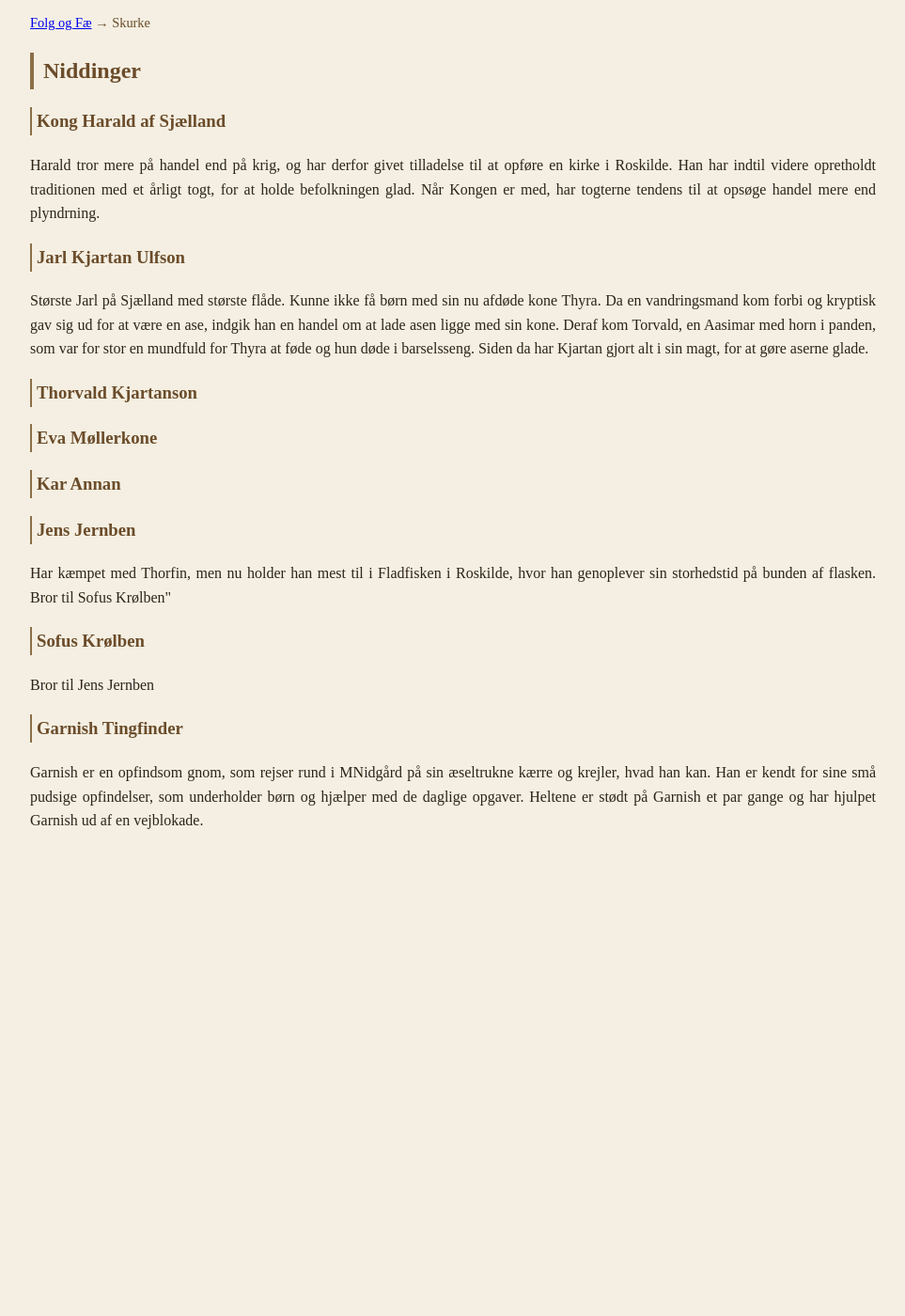
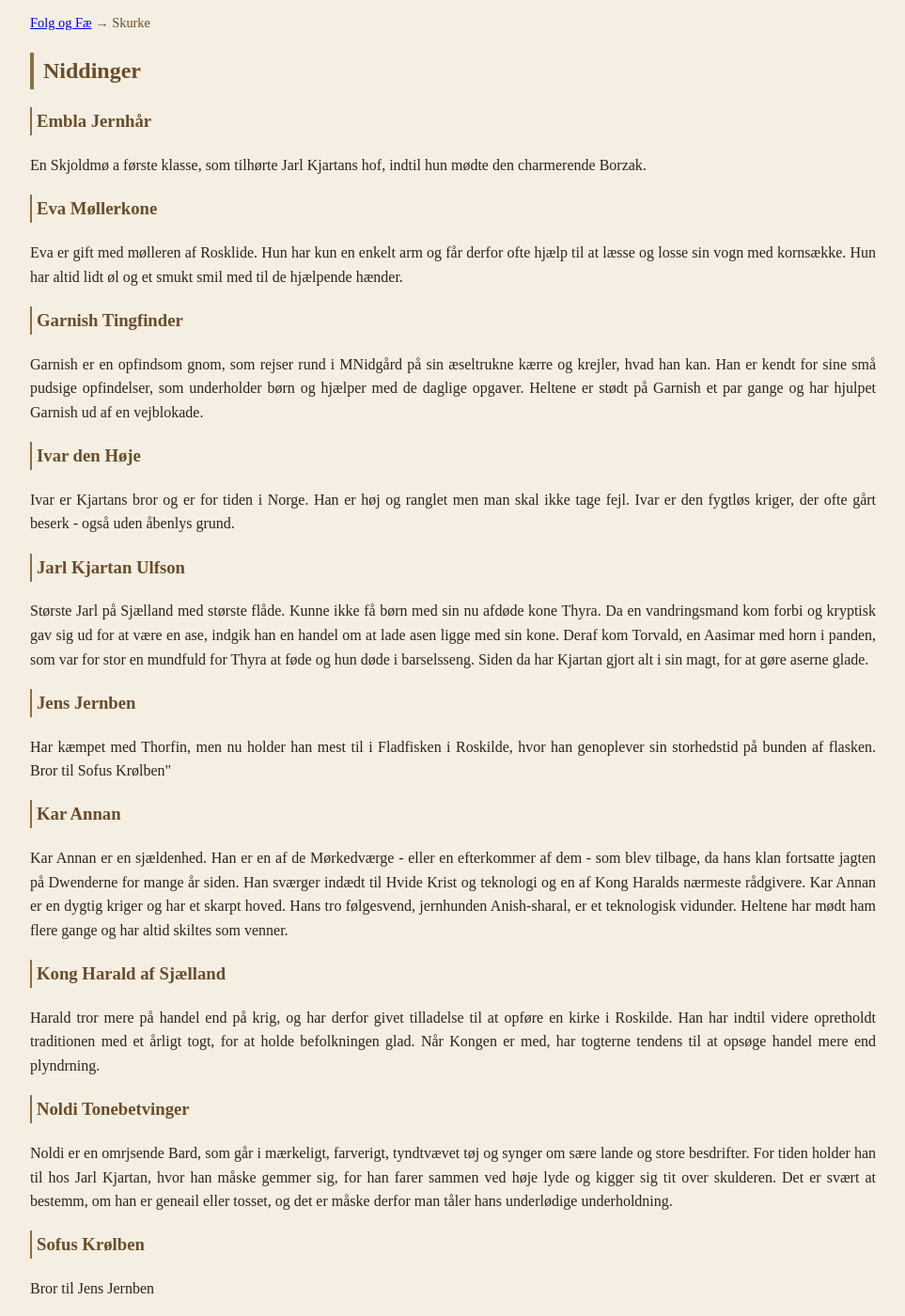
Before and after one commit to Stoffer75/den2side.dk, a Jekyll site: the page built from karakterer/npc.html, in a window 1280 px wide and 1400 px high, scrolled down 334 px. Shown: the whole window at 94% size, without its empty margins (158-1121 px from the left). Built offline with Jekyll 4.4.1, drawn with Linux system fonts in a browser that asks for light colours; before the commit the page ends 1256 px from its top, so only the background shows below that; some of the changed text lies outside the part shown.

Commit message:
Update npc.html

```diff
--- a/karakterer/npc.html
+++ b/karakterer/npc.html
@@ -8,10 +8,22 @@ title: Danevang
 
 <h2>Niddinger</h2>
 
-  <h3>Kong Harald af Sjælland</h3>
-    <p>Harald tror mere på handel end på krig, og har derfor givet tilladelse til at opføre en kirke i Roskilde.
-        Han har indtil videre opretholdt traditionen med et årligt togt, for at holde befolkningen glad.
-        Når Kongen er med, har togterne tendens til at opsøge handel mere end plyndrning.</p>
+  <h3>Embla Jernhår</h3>
+    <p>En Skjoldmø a første klasse, som tilhørte Jarl Kjartans hof, indtil hun mødte den charmerende Borzak.</p>
+
+  <h3>Eva Møllerkone</h3>
+    <p>Eva er gift med mølleren af Rosklide.
+        Hun har kun en enkelt arm og får derfor ofte hjælp til at læsse og losse sin vogn med kornsække.
+        Hun har altid lidt øl og et smukt smil med til de hjælpende hænder.</p>
+
+  <h3>Garnish Tingfinder</h3>
+    <p>Garnish er en opfindsom gnom, som rejser rund i MNidgård på sin æseltrukne kærre og krejler, hvad han kan.
+        Han er kendt for sine små pudsige opfindelser, som underholder børn og hjælper med de daglige opgaver.
+        Heltene er stødt på Garnish et par gange og har hjulpet Garnish ud af en vejblokade.</p>
+
+  <h3>Ivar den Høje</h3>
+    <p>Ivar er Kjartans bror og er for tiden i Norge. Han er høj og ranglet men man skal ikke tage fejl.
+        Ivar er den fygtløs kriger, der ofte gårt beserk - også uden åbenlys grund.</p>
 
   <h3>Jarl Kjartan Ulfson</h3>
     <p>Største Jarl på Sjælland med største flåde.
@@ -20,23 +32,32 @@ title: Danevang
         Deraf kom Torvald, en Aasimar med horn i panden, som var for stor en mundfuld for Thyra at føde og hun døde i barselsseng.
         Siden da har Kjartan gjort alt i sin magt, for at gøre aserne glade.</p>
 
-  <h3>Thorvald Kjartanson</h3>
-    <p></p>
-
-  <h3>Eva Møllerkone</h3>
-    <p></p>
-
-  <h3>Kar Annan</h3>
-    <p></p>
-
   <h3>Jens Jernben</h3>
     <p>Har kæmpet med Thorfin, men nu holder han mest til i Fladfisken i Roskilde, hvor han genoplever sin storhedstid på bunden af flasken.
         Bror til Sofus Krølben"</p>
 
+  <h3>Kar Annan</h3>
+    <p>Kar Annan er en sjældenhed. Han er en af de Mørkedværge - eller en efterkommer af dem - som blev tilbage, da hans klan fortsatte jagten på Dwenderne for mange år siden.
+        Han sværger indædt til Hvide Krist og teknologi og en af Kong Haralds nærmeste rådgivere.
+        Kar Annan er en dygtig kriger og har et skarpt hoved. Hans tro følgesvend, jernhunden Anish-sharal, er et teknologisk vidunder.
+        Heltene har mødt ham flere gange og har altid skiltes som venner.</p>
+
+  <h3>Kong Harald af Sjælland</h3>
+    <p>Harald tror mere på handel end på krig, og har derfor givet tilladelse til at opføre en kirke i Roskilde.
+        Han har indtil videre opretholdt traditionen med et årligt togt, for at holde befolkningen glad.
+        Når Kongen er med, har togterne tendens til at opsøge handel mere end plyndrning.</p>
+
+  <h3>Noldi Tonebetvinger</h3>
+    <p>Noldi er en omrjsende Bard, som går i mærkeligt, farverigt, tyndtvævet tøj og synger om sære lande og store besdrifter.
+        For tiden holder han til hos Jarl Kjartan, hvor han måske gemmer sig, for han farer sammen ved høje lyde og kigger sig tit over skulderen.
+        Det er svært at bestemm, om han er geneail eller tosset, og det er måske derfor man tåler hans underlødige underholdning.</p>
+
    <h3>Sofus Krølben</h3>
     <p>Bror til Jens Jernben</p>
 
- <h3>Garnish Tingfinder</h3>
-    <p>Garnish er en opfindsom gnom, som rejser rund i MNidgård på sin æseltrukne kærre og krejler, hvad han kan.
-        Han er kendt for sine små pudsige opfindelser, som underholder børn og hjælper med de daglige opgaver.
-        Heltene er stødt på Garnish et par gange og har hjulpet Garnish ud af en vejblokade.</p>
+  <h3>Thorsten Vindøje</h3>
+    <p>Thorsten er en ældre sammensunket herre, med et skelende øje. Han er Jarl Kjartans Gode og behersker både Sejd og rune magi.</p>
+
+  <h3>Thorvald Kjartanson</h3>
+    <p>Jarl Kjartans eneste barn og arving. Han er en dygtig kriger og søfarer, men lidt mindre brysk end sin far.
+        Der går rygter om, at Thorvald's mor lå med en Ase. Med sin gyldne hud og uudgrundelige øjne, ligner han mange andre i Midgård, som ligelides siges at have ase-oprindelse.</p>
```
